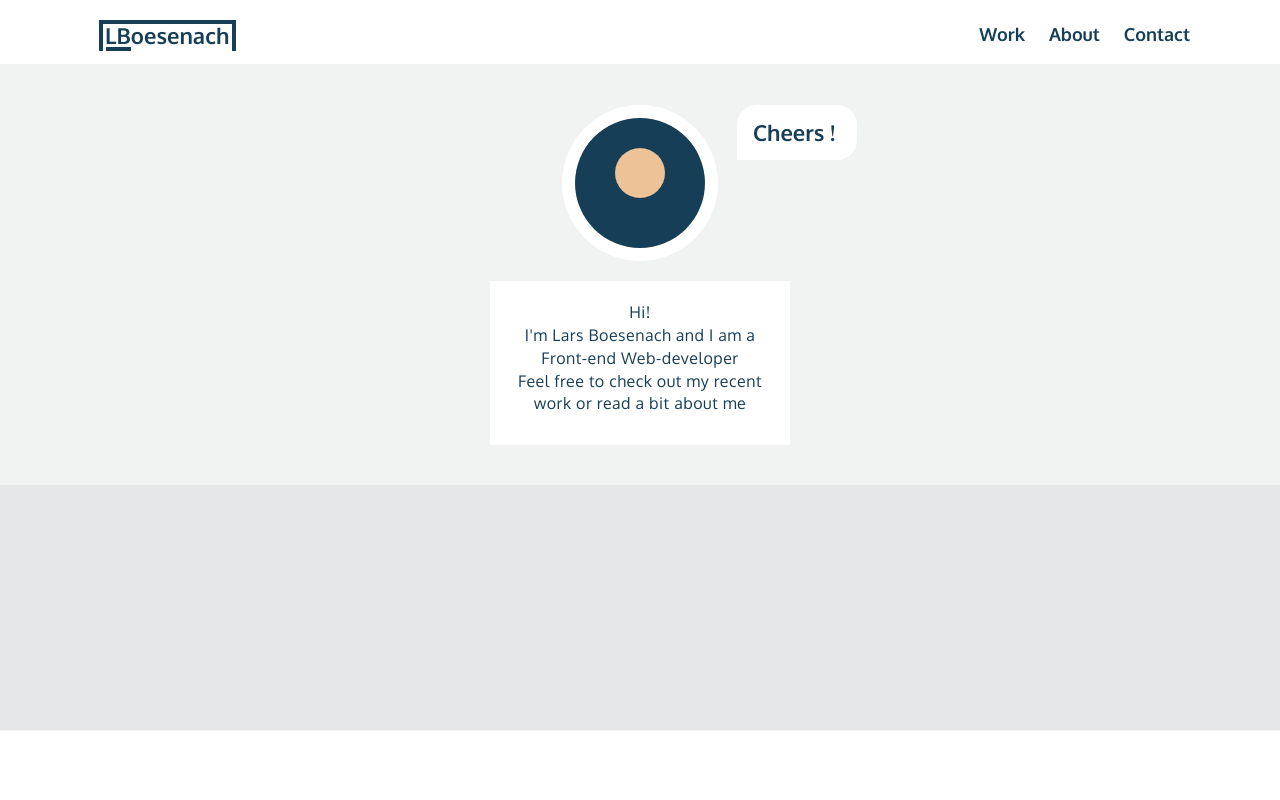
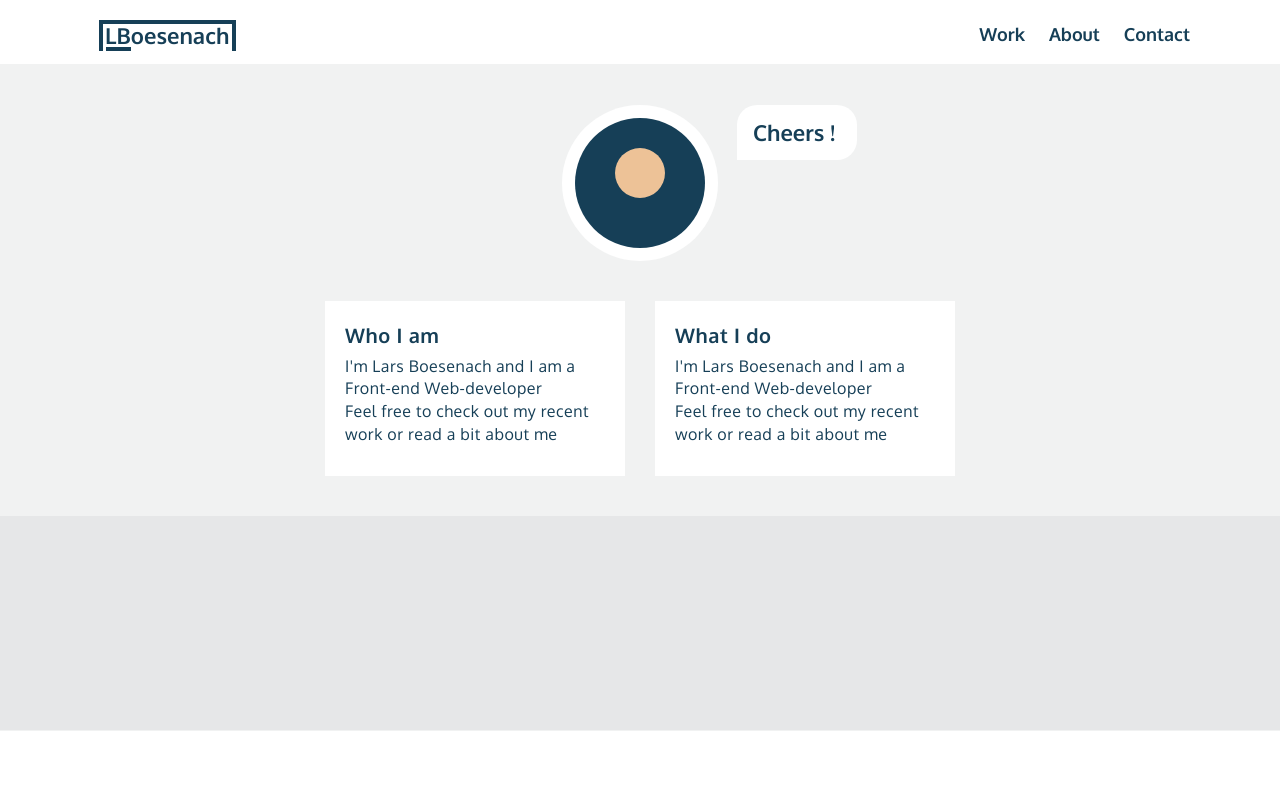
Before and after one commit to larsboesenach/lars-portfolio, a PHP site: page /lars-portfolio/ in a window 1280 px wide. Run offline with PHP 8.4, Linux system fonts and the light colour scheme; some libraries are stand-ins or nearby versions.

Commit message:
added hover over info box,.. get popUp bubble

```diff
--- a/css/main.css
+++ b/css/main.css
@@ -171,25 +172,34 @@ a {
       background-color: #EDC297;
       position: absolute;
       bottom: -50px; }
+  .Header-wrap .Profile-text-wrap.left {
+    margin-right: 0; }
+  .Header-wrap .Profile-text-wrap.right {
+    margin-left: 0; }
   .Header-wrap .Profile-text-wrap {
     display: block;
-    margin: 0px auto 40px;
+    margin: 20px auto 40px;
     width: 300px; }
     .Header-wrap .Profile-text-wrap .Profile-text {
       background-color: white;
       padding: 20px; }
-      .Header-wrap .Profile-text-wrap .Profile-text p {
+      .Header-wrap .Profile-text-wrap .Profile-text p, .Header-wrap .Profile-text-wrap .Profile-text span {
         letter-spacing: 0.5px;
-        font-size: 16px;
-        text-align: center; }
+        font-size: 16px; }
+      .Header-wrap .Profile-text-wrap .Profile-text span {
+        font-weight: 600;
+        font-size: 20px;
+        display: inline-block;
+        padding-bottom: 5px; }
 
 #cheers-wrap .cheers-ballon {
   background-color: white;
   width: 120px;
   height: 55px;
   position: absolute;
+  z-index: 90;
   left: 150px;
-  top: 0;
+  top: 25px;
   border-radius: 20px 20px 20px 0px;
   padding: 12px 0 0 16px;
   opacity: 0;
--- a/includes/home-header.php
+++ b/includes/home-header.php
@@ -17,16 +17,44 @@
 						<p>Cheers !</p>
 					</div>
 				</div>
+
+				<div id="WhoIAm-popUp">
+					<div class="cheers-ballon">
+						<p>I am a Web designer !</p>
+					</div>
+				</div>
+
+				<div id="WhatIDo-popUp">
+					<div class="cheers-ballon">
+						<p>I create websites !</p>
+					</div>
+				</div>
 			</div><!-- Profile-img-wrap -->
 
-			<div class="Profile-text-wrap">
+			<div class="col-md-6">
+				<div class="Profile-text-wrap left">
 
-				<div class="Profile-text">
-					<p>Hi!</br>I'm Lars Boesenach and I am a Front-end Web-developer</br>
-					Feel free to check out my recent work or read a bit about me</p>
-				</div>
+					<div class="Profile-text" id="WhoIAm">
+						<p><span>Who I am</span></br>
+						I'm Lars Boesenach and I am a Front-end Web-developer</br>
+						Feel free to check out my recent work or read a bit about me</p>
+					</div>
 
-			</div><!-- Profile-text-wrap -->
+				</div><!-- Profile-text-wrap -->
+			</div>
+
+
+			<div class="col-md-6">
+				<div class="Profile-text-wrap right">
+
+					<div class="Profile-text" id="WhatIDo">
+						<p><span>What I do</span></br>
+						I'm Lars Boesenach and I am a Front-end Web-developer</br>
+						Feel free to check out my recent work or read a bit about me</p>
+					</div>
+
+				</div><!-- Profile-text-wrap -->
+			</div>
 		</div><!-- header -->
 
 	</div>
--- a/js/custom-js.js
+++ b/js/custom-js.js
@@ -18,6 +18,44 @@ $(document).ready(function() {
 	});
 
 // - - - - - - - - - - - - -
+
+	$('#WhoIAm').mouseover(function() {
+		$('#WhoIAm-popUp').addClass('activate');
+	});
+
+	$('#WhoIAm').mouseout(function() {
+		$('#WhoIAm-popUp').removeClass('activate');
+	});
+
+
+	$('#WhatIDo').mouseover(function() {
+		$('#WhatIDo-popUp').addClass('activate');
+	});
+
+	$('#WhatIDo').mouseout(function() {
+		$('#WhatIDo-popUp').removeClass('activate');
+	});
+
+// - -
+
+	$('#WhatIDo').mouseover(function() {
+		$('#cheers-wrap').removeClass('popOut');
+	});
+
+	$('#WhatIDo').mouseout(function() {
+		$('#cheers-wrap').addClass('popOut');
+	});
+
+	$('#WhoIAm').mouseover(function() {
+		$('#cheers-wrap').removeClass('popOut');
+	});
+
+	$('#WhoIAm').mouseout(function() {
+		$('#cheers-wrap').addClass('popOut');
+	});
+
+
+// - - - - - - - - - - - - -
 	// this js trick delays the addClass function
 	$('#cheers-wrap').delay(800).queue(function(){
 		$(this).toggleClass('popOut');
--- a/scss/modules/_header.scss
+++ b/scss/modules/_header.scss
@@ -9,6 +9,7 @@
 		margin: 40px auto 20px;
 		padding: 13px;
 		border-radius: 100px;
+		z-index: 100;
 
 		.Profile-img-a {
 			display: block;
@@ -40,19 +41,31 @@
 		}
 	}// Profile-img-wrap
 
+	.Profile-text-wrap.left {
+		margin-right: 0;
+	}
+	.Profile-text-wrap.right {
+		margin-left: 0;
+	}
+
 	.Profile-text-wrap {
 		display: block;
-		margin: 0px auto 40px;
+		margin: 20px auto 40px;
 		width: 300px;
 
 		.Profile-text {
 			background-color: white;
 			padding: 20px;
 
-			p {
+			p,span {
 				letter-spacing: 0.5px;
 				font-size: 16px;
-				text-align: center;
+			}
+			span {
+				font-weight: 600;
+				font-size: 20px;
+				display: inline-block;
+				padding-bottom: 5px;
 			}
 		}
 	}
@@ -64,8 +77,9 @@
 		width: 120px;
 		height: 55px;
 		position: absolute;
+		z-index: 90;
 		left: 150px;
-		top: 0;
+		top: 25px;
 		border-radius: 20px 20px 20px 0px;
 		padding: 12px 0 0 16px;
 		opacity: 0;
@@ -97,3 +111,56 @@
 		}
 	}
 }
+
+#WhoIAm-popUp,#WhatIDo-popUp {
+	.cheers-ballon {
+		background-color: white;
+		position: absolute;
+		padding: 12px 0 0 16px;
+		opacity: 0;
+		z-index: 90;
+
+		-webkit-transition: all 200ms cubic-bezier(0.455, 0.03, 0.515, 0.955);
+		-moz-transition:all 200ms cubic-bezier(0.455, 0.03, 0.515, 0.955);
+		-o-transition:all 200ms cubic-bezier(0.455, 0.03, 0.515, 0.955);
+		transition: all 200ms cubic-bezier(0.455, 0.03, 0.515, 0.955);
+
+		p {
+			font-size: 20px;
+			font-weight: 600;
+		}
+	}
+}
+
+#WhoIAm-popUp .cheers-ballon {
+		width: 230px;
+		height: 55px;
+		top: 0px;
+		left: -210px;
+		border-radius: 20px 20px 0px 20px;
+}
+
+#WhatIDo-popUp .cheers-ballon {
+		width: 195px;
+		height: 55px;
+		top: 105px;
+		left: 135px;
+		border-radius: 0px 20px 20px 20px;
+}
+
+
+#WhoIAm-popUp.activate {
+	.cheers-ballon {
+		opacity: 1;
+		top: -20px;
+		left: -230px;
+	}
+}
+
+#WhatIDo-popUp.activate {
+	.cheers-ballon {
+		opacity: 1;
+		top: 125px;
+		left: 155px;
+	}
+}
```
Also changed, not shown: other parts of css/main.css (+40 -1 lines), about.php (deleted, +0 -27 lines), contact.php (deleted, +0 -27 lines), 1 other file.
